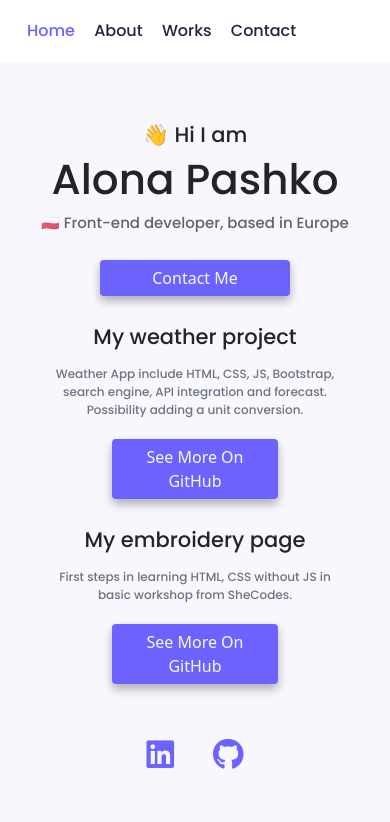
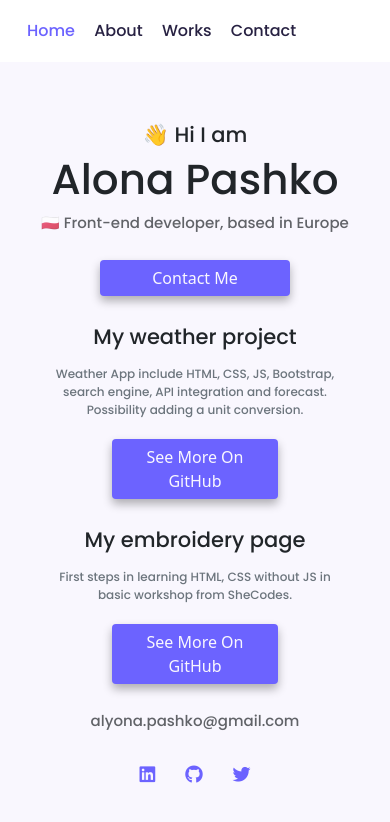
Before and after one commit to AlonaPashko/my-self-presentation-webpage, a plain HTML site: page index.html in a window 390 px wide. Drawn offline with nearby package versions, Linux system fonts and the light colour scheme.

Commit message:
add a footer for homepage

```diff
--- a/index.html
+++ b/index.html
@@ -69,14 +69,12 @@
                   <img src="images/broidery-page.png" class="img-fluid rounded d-none d-sm-block" alt="embroidery-page screenshot">
                 </div>
               </div>
-                <div class="contact-icons">
-                  <h3 class="mb-5 text-center d-none d-lg-block">Welcome to see more my code in GitHub!</h3>
+                <footer>
+                  <h3 class="mt-5">alyona.pashko@gmail.com</h3>
                     <a href="https://www.linkedin.com/in/alona-pashko/" target="_blank"><i class="fa-brands fa-linkedin"></i></a>
                     <a href="https://github.com/AlonaPashko" target="_blank"><i class="fa-brands fa-github"></i></a>
-                 <span class="d-none d-md-inline">
-                  <a href="pages/contact.html"><i class="fa-solid fa-envelope"></i></a>
-                 </span>
-                </div>
-            </div>
+                  <a href="https://twitter.com/AlyonaPashko"><i class="fa-brands fa-twitter"></i></a>
+                </footer>
+          </div>
   </body>
 </html>
--- a/src/styles.css
+++ b/src/styles.css
@@ -84,12 +84,12 @@ font-family: 'Poppins', sans-serif; */
     text-decoration: none;
     margin-bottom: 20px;
   }
-  .contact-icons{
+  footer {
     text-align: center;
-    font-size: 72px;
+    font-size: 38px;
     margin-top: 20px;
   }
-  .contact-icons a{
+  footer a{
     color: var(--primary-color);
     padding: 0 40px;
   }
@@ -124,8 +124,8 @@ font-family: 'Poppins', sans-serif; */
     .email-link{
       font-size: 22px;
     }
-   .contact-icons a{
-    font-size: 31.5px;
+   footer a{
+    font-size: 18px;
     padding: 0 10px;
    }
    .content-container{
```
Also changed, not shown: pages/contact.html (+2 -2 lines).
